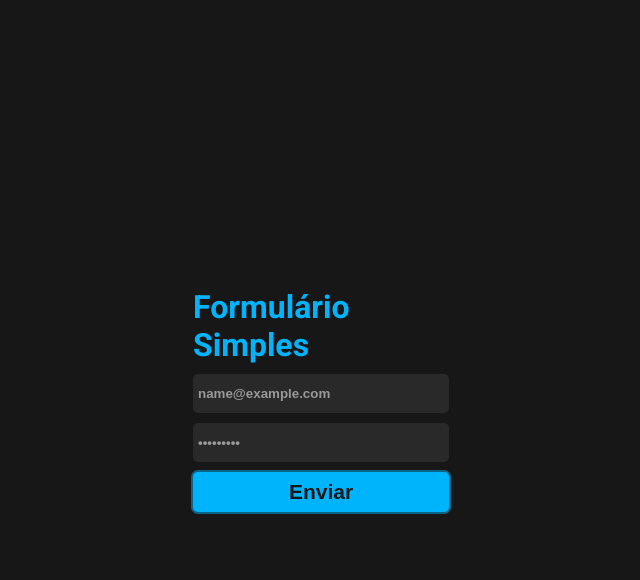
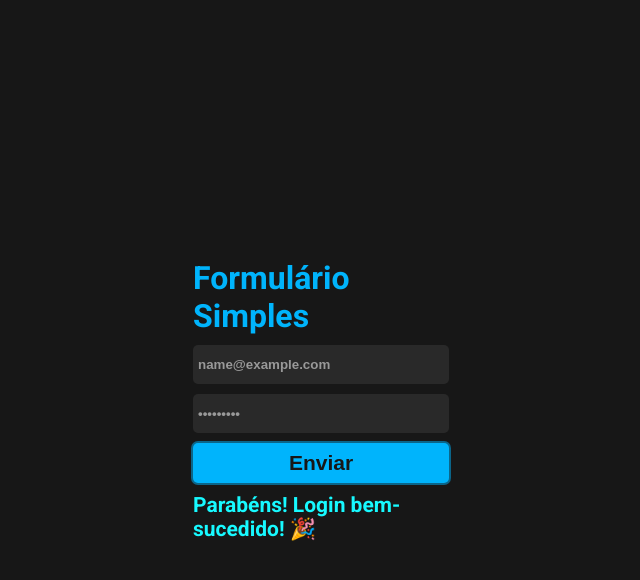
Before and after one commit to GuiDev45/Test-react-hook-form, a React (Vite) app: page / in a window 1280 px wide. Both pictures are taken after typing "name@example.com", "Sample123" into the empty fields and a click on the button "Enviar". Shown: the top 580 px of the page, without its empty margins (319-959 px from the left). Built offline with nearby package versions, Linux system fonts and the light colour scheme.

Commit message:
Etapa 2 - Formulário simples (tratamento de erro bobo e mensagem de sucesso)

```diff
--- a/src/App.tsx
+++ b/src/App.tsx
@@ -1,9 +1,14 @@
 import { useState } from "react";
-import "./index.css"; // Importe seu arquivo CSS aqui
+import "./index.css";
 
 export default function App() {
   const [email, setEmail] = useState("");
   const [password, setPassword] = useState("");
+  const [error, setError] = useState<{ email: string; password: string }>({
+    email: "",
+    password: "",
+  });
+  const [success, setSuccess] = useState(false);
 
   const handleChangeEmail = (e: React.ChangeEvent<HTMLInputElement>) => {
     setEmail(e.target.value);
@@ -15,9 +20,25 @@ export default function App() {
 
   const handleSubmit = (e: React.FormEvent<HTMLFormElement>) => {
     e.preventDefault();
-    console.log(email);
-    console.log(password);
-    console.log("Submissão feita corretamente");
+
+    setError({ email: "", password: "" });
+
+    if (!email.includes("@")) {
+      setError({ ...error, email: "Email precisa do @" });
+      setSuccess(false);
+      return;
+    }
+
+    if (password.length < 8) {
+      setError({
+        ...error,
+        password: "A senha deve ter pelo menos 8 caracteres",
+      });
+      setSuccess(false);
+      return;
+    }
+
+    setSuccess(true);
   };
 
   return (
@@ -30,13 +51,22 @@ export default function App() {
           value={email}
           onChange={handleChangeEmail}
         />
+        {error.email && <div className="error-message">{error.email}</div>}
         <input
           type="password"
           placeholder="Password:"
           value={password}
           onChange={handleChangePassword}
         />
+        {error.password && (
+          <div className="error-message">{error.password}</div>
+        )}
         <button type="submit">Enviar</button>
+        {success && (
+          <div className="success-message">
+            Parabéns! Login bem-sucedido! 🎉
+          </div>
+        )}
       </form>
     </div>
   );
--- a/src/index.css
+++ b/src/index.css
@@ -55,6 +55,17 @@ button:active {
   background-color: #005f85;
 }
 
+.error-message {
+  color: #E14545;
+}
+
+.success-message {
+  color: #17f9ff;
+  display: flex;
+  justify-content: center;
+  font-size: 21px;
+  font-weight: 700;
+}
 /*Layout*/
 
 .container-flex {
```
